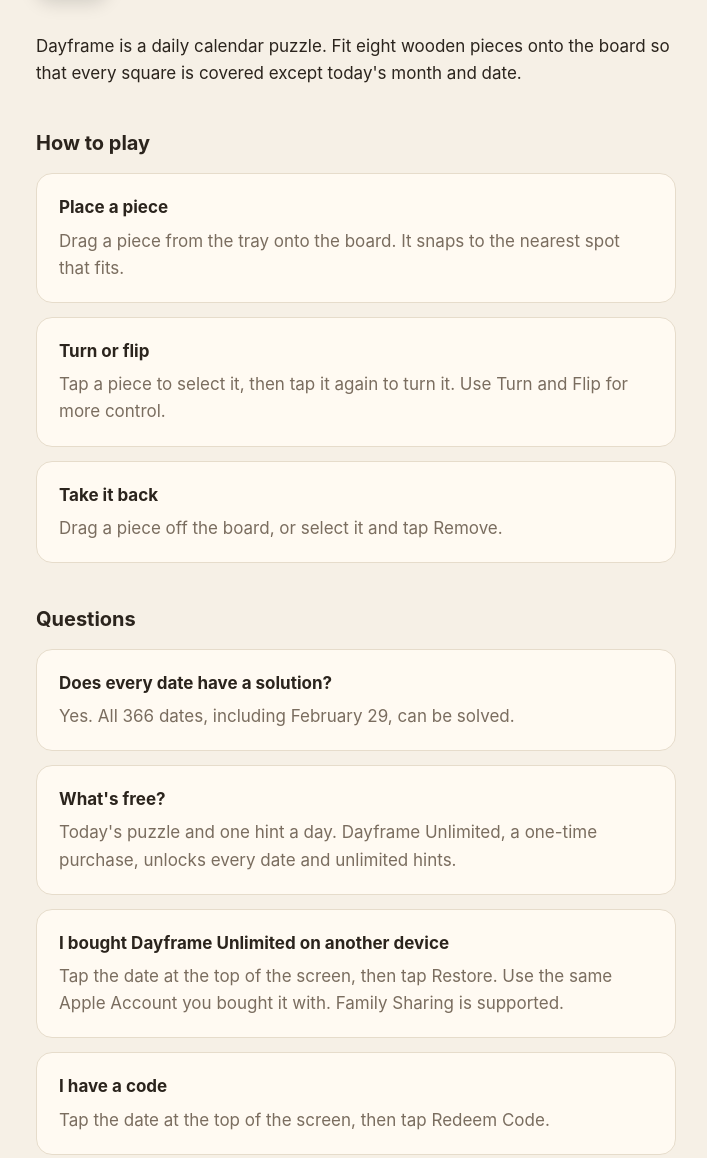
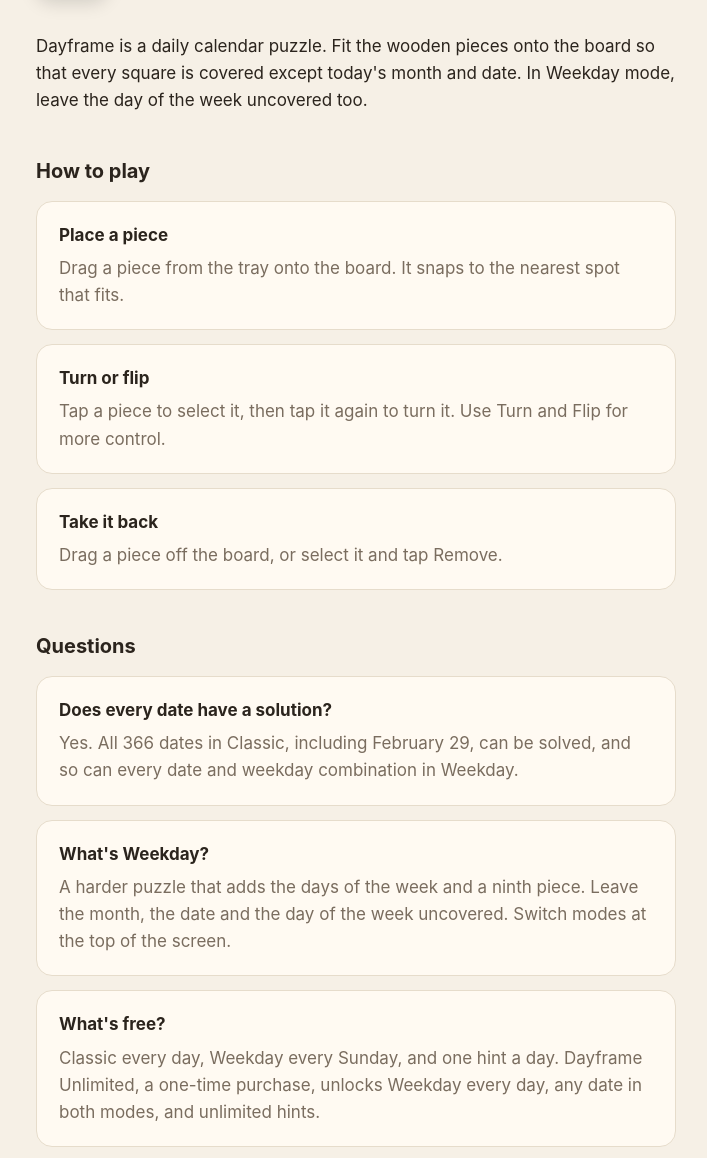
Before and after one commit to evanwellmeyer/dayframe-support, a plain HTML site: page index.html in a window 1280 px wide. Shown: the part 131-1289 px from the top of the page, without its empty margins (284-991 px from the left). Drawn offline with Linux system fonts and the light colour scheme.

Commit message:
Explain Weekday mode and the free tier

```diff
--- a/index.html
+++ b/index.html
@@ -18,7 +18,7 @@
     </div>
   </header>
 
-  <p>Dayframe is a daily calendar puzzle. Fit eight wooden pieces onto the board so that every square is covered except today's month and date.</p>
+  <p>Dayframe is a daily calendar puzzle. Fit the wooden pieces onto the board so that every square is covered except today's month and date. In Weekday mode, leave the day of the week uncovered too.</p>
 
   <h2>How to play</h2>
   <div class="card"><h3>Place a piece</h3><p>Drag a piece from the tray onto the board. It snaps to the nearest spot that fits.</p></div>
@@ -26,8 +26,9 @@
   <div class="card"><h3>Take it back</h3><p>Drag a piece off the board, or select it and tap Remove.</p></div>
 
   <h2>Questions</h2>
-  <div class="card"><h3>Does every date have a solution?</h3><p>Yes. All 366 dates, including February 29, can be solved.</p></div>
-  <div class="card"><h3>What's free?</h3><p>Today's puzzle and one hint a day. Dayframe Unlimited, a one-time purchase, unlocks every date and unlimited hints.</p></div>
+  <div class="card"><h3>Does every date have a solution?</h3><p>Yes. All 366 dates in Classic, including February 29, can be solved, and so can every date and weekday combination in Weekday.</p></div>
+  <div class="card"><h3>What's Weekday?</h3><p>A harder puzzle that adds the days of the week and a ninth piece. Leave the month, the date and the day of the week uncovered. Switch modes at the top of the screen.</p></div>
+  <div class="card"><h3>What's free?</h3><p>Classic every day, Weekday every Sunday, and one hint a day. Dayframe Unlimited, a one-time purchase, unlocks Weekday every day, any date in both modes, and unlimited hints.</p></div>
   <div class="card"><h3>I bought Dayframe Unlimited on another device</h3><p>Tap the date at the top of the screen, then tap Restore. Use the same Apple Account you bought it with. Family Sharing is supported.</p></div>
   <div class="card"><h3>I have a code</h3><p>Tap the date at the top of the screen, then tap Redeem Code.</p></div>
   <div class="card"><h3>How do I add the widget?</h3><p>Touch and hold your Home Screen, tap Edit, then Add Widget, and search for Dayframe. It shows your board just as you left it.</p></div>
```
